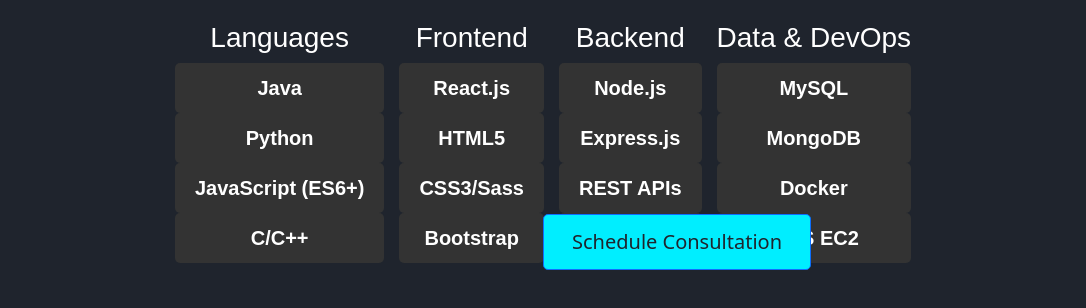
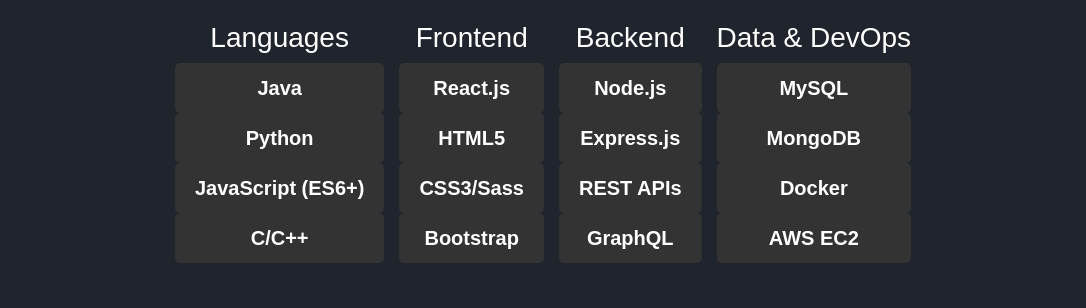
Before and after one commit to vpraneethnadh/Portfolio, a plain HTML site: page src/about.html in a window 1280 px wide. Shown: the part 490-798 px from the top of the page, without its empty margins (97-1183 px from the left). Drawn offline with nearby package versions, Linux system fonts and the light colour scheme; files whose address does not match are found by name.

Commit message:
Update about.html

```diff
--- a/src/about.html
+++ b/src/about.html
@@ -72,9 +72,9 @@
         </div>
     </section>
 
-    <button type="button" class="btn btn-outline-primary" onclick="location.href='./contact.html'">
+<!--     <button type="button" class="btn btn-outline-primary" onclick="location.href='./contact.html'">
         Schedule Consultation
-    </button>
+    </button> -->
     <!-- <button type="button" class="btn btn-outline-primary" onclick = "location.href='./contact.html'">Contact Me</button> -->
     <script src="https://unpkg.com/boxicons@2.1.4/dist/boxicons.js"></script>
     <script src="https://cdn.jsdelivr.net/npm/bootstrap@5.3.3/dist/js/bootstrap.bundle.min.js" integrity="sha384-YvpcrYf0tY3lHB60NNkmXc5s9fDVZLESaAA55NDzOxhy9GkcIdslK1eN7N6jIeHz" crossorigin="anonymous"></script>
```
